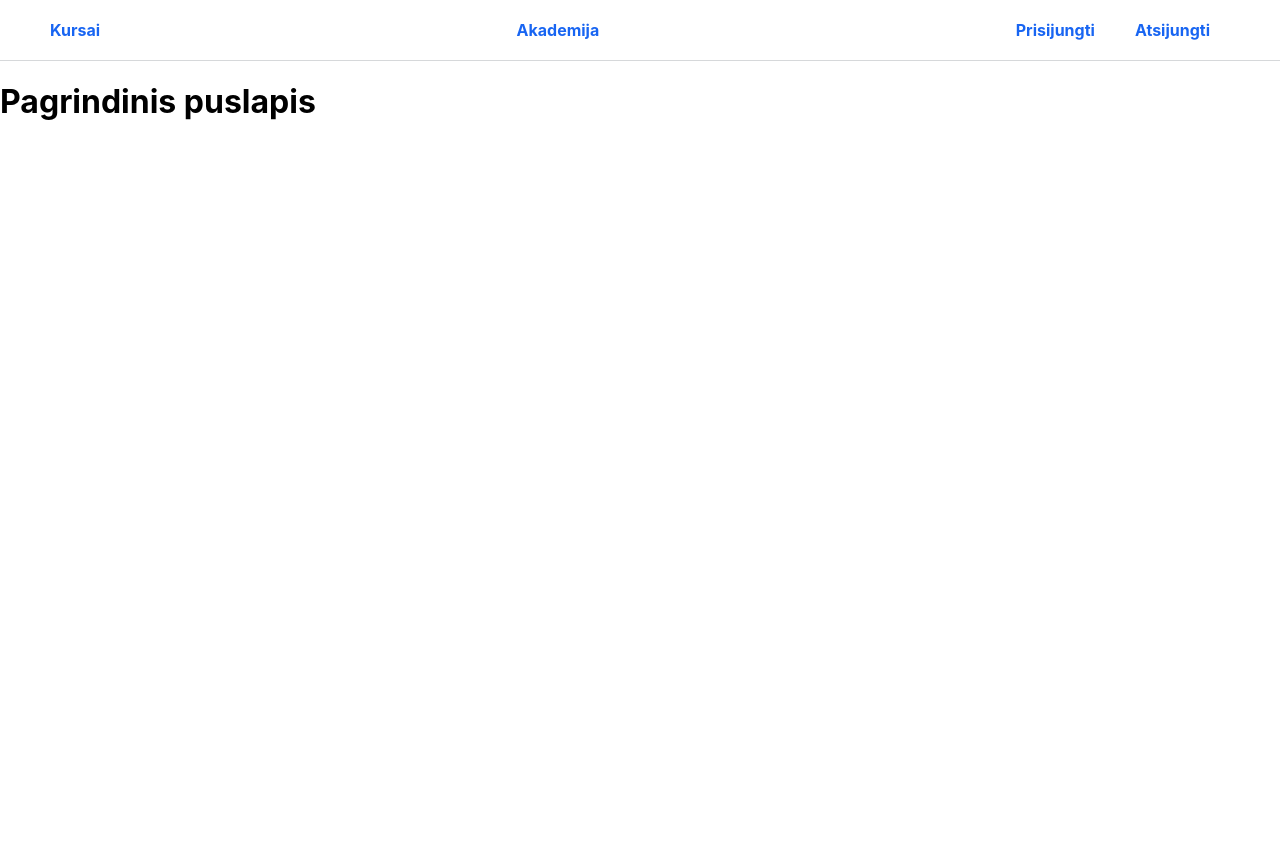
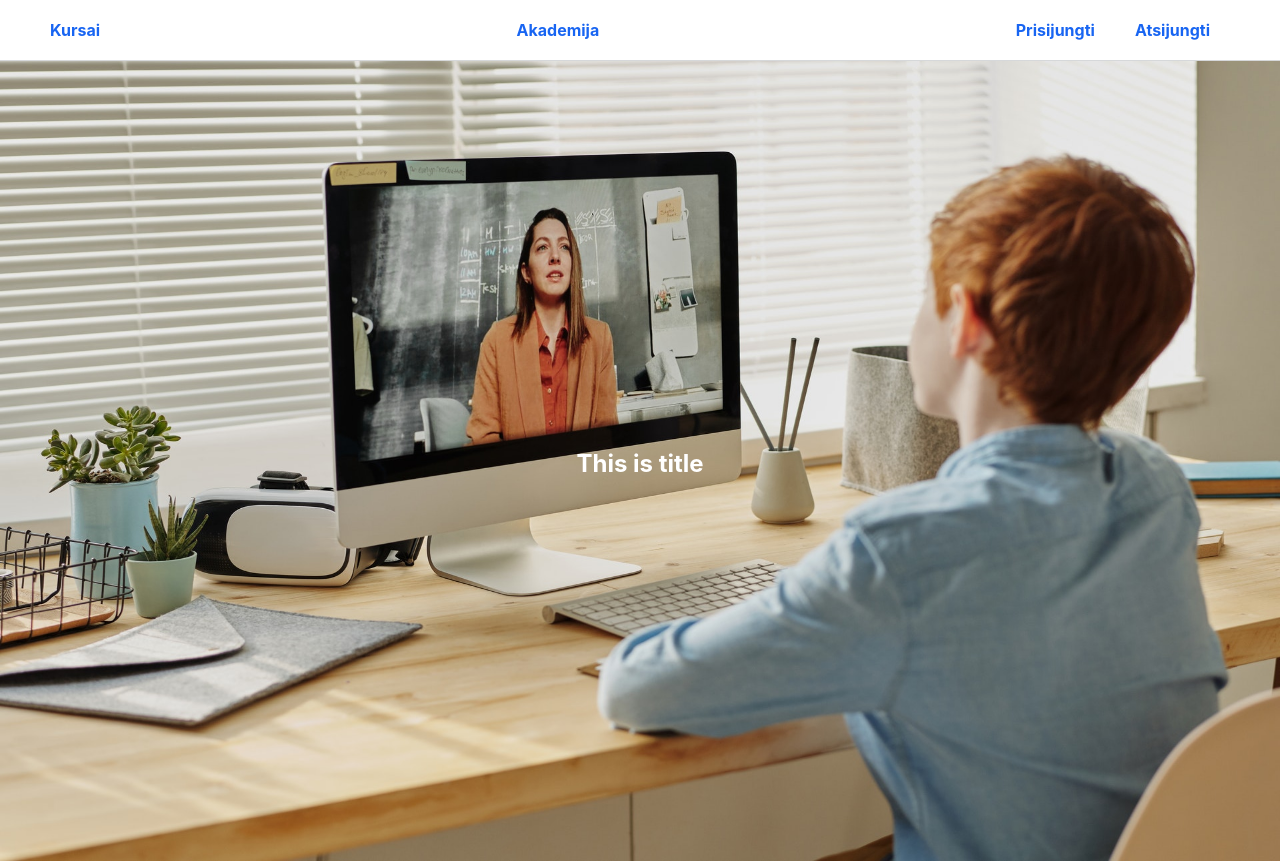
Before and after one commit to ArnasDickus/Akademija, a React (Create React App) app: page / in a window 1280 px wide. Before the commit the page ends 800 px from the top, so only its background shows below. Built offline with nearby package versions, Linux system fonts and the light colour scheme.

Commit message:
saving changes

```diff
--- a/src/pages/home/home.page.js
+++ b/src/pages/home/home.page.js
@@ -1,9 +1,13 @@
 import React from 'react';
 import './home.styles.scss';
+import Hero from "./sections/hero.section";
 
 const Home = () => {
     return (
-        <h1>Pagrindinis puslapis</h1>
+        <div>
+           <Hero />
+        </div>
+
     )
 }
 
--- /dev/null
+++ b/src/pages/home/sections/hero.module.scss
@@ -0,0 +1,17 @@
+.container {
+  position: relative;
+  text-align: center;
+  color: #fff;
+}
+
+.textContainer {
+  position: absolute;
+  top: 50%;
+  left: 50%;
+  transform: translate(-50%, -50%);
+}
+
+.img {
+  width: 100%;
+  max-height: 100vh;
+}
--- /dev/null
+++ b/src/pages/home/sections/hero.section.js
@@ -0,0 +1,19 @@
+import React from 'react';
+import HeroImage from '../../../assets/hero.jpg';
+import classes from './hero.module.scss';
+
+
+
+const Hero = () => {
+    return (
+            <div className={classes.container}>
+                <img className={classes.img} src={HeroImage} alt="" />
+
+                <div className={classes.textContainer}>
+                    <h2>This is title</h2>
+                </div>
+            </div>
+    )
+}
+
+export default Hero;
```
Also changed, not shown: src/assets/hero.jpg (added).
